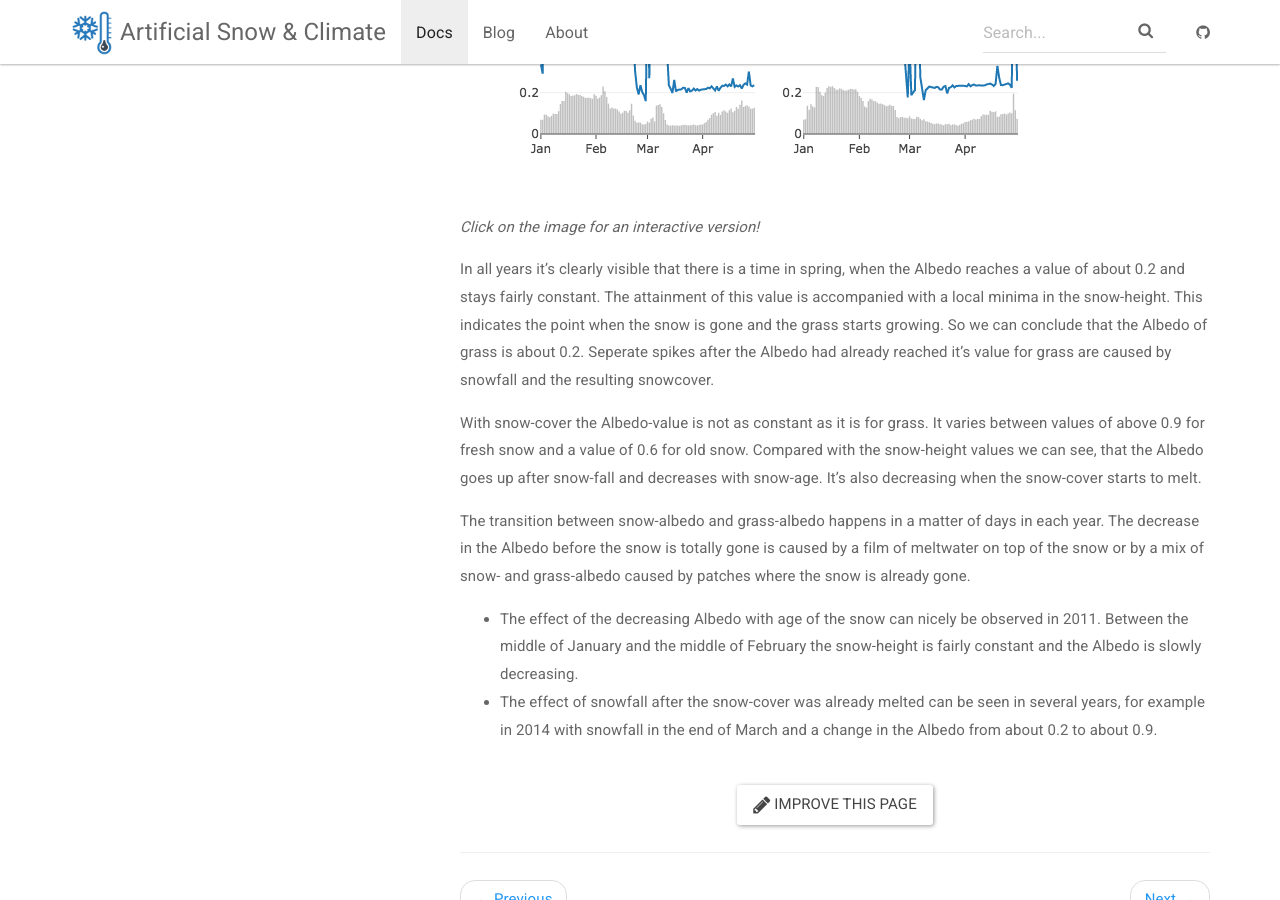
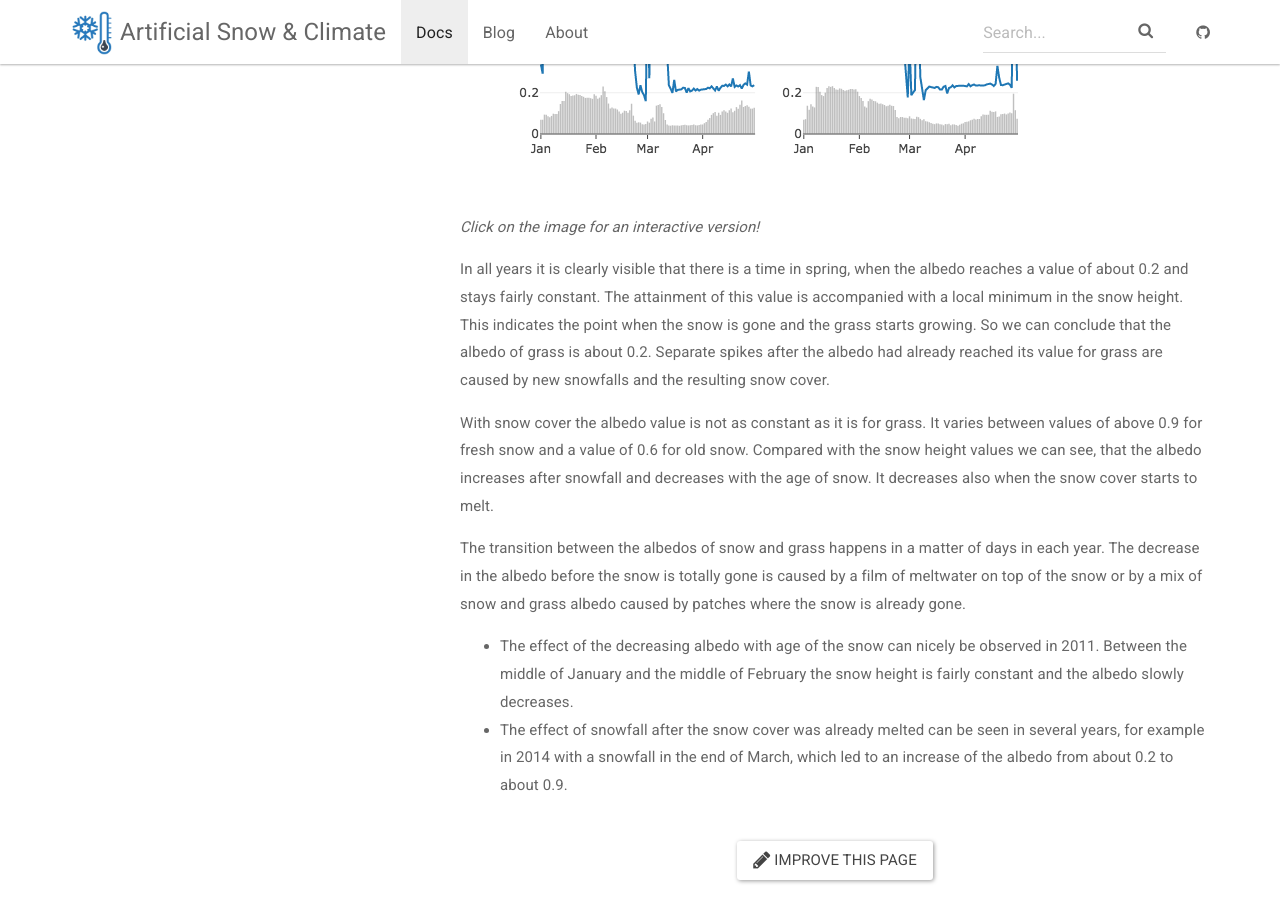
Before and after one commit to transparency-lecture/transparency-lecture.github.io, a Jekyll site: the page built from _docs/students_2018/2018-Neustift.md, in a window 1280 px wide and 900 px high, scrolled down 3172 px. Built offline with Jekyll 4.4.1, drawn with Linux system fonts in a browser that asks for light colours; nearby versions of some CDN libraries; some of the changed text lies outside the part shown.

Commit message:
Update 2018-Neustift.md (#39)

```diff
--- a/_docs/students_2018/2018-Neustift.md
+++ b/_docs/students_2018/2018-Neustift.md
@@ -13,26 +13,26 @@ permalink: /docs/2018-Neustift/
 
 In our investigation it is hypothesized that the albedo is higher on skiing slopes compared to natural terrain due to a prolonged artifical snow-cover in spring.
 To get an idea about the differences in albedo of snow and grass, data from the automatic weather station in Neustift (Stubaital) is used.
-The available data spans over a time-period from 2010 to 2017. In those years especially the transition time from snow to no-snow conditions is interesting.
+The available data spans over a time-period from 2010 to 2017 in which especially the transition time from snow to snow-free conditions was analysed.
 
 [![image not found](/img/posts/neustift_analysis/plot_alltime.png)](/img/posts/neustift_analysis/plot_alltime.html)
 *Click on the image for an interactive version!*
 
 
-In the plot above you can see the daily average albedo and the measured snow-height for the whole eight years of available data. Already in this plot it's easy to see that there is a big difference in the albedo-values between summer and winter. For all years the albedo in summer is quite constant with values a bit above 0.2. In winter the albedo is stronger fluctuating but is mostly in a range between 0.7 and 1.
+In the plot above you can see the daily average albedo and the measured snow-height for the whole eight years of available data. Already in this plot it is easy to see that there is a big difference in the albedo values between summer and winter. For all years the albedo in summer is quite constant with values slightly above 0.2. In winter the albedo fluctuates stronger but is mostly in a range between 0.7 and 1.
 
-The positive snow-height measurements in summer are caused by the lawn under the sensor. The sensor is just measuring the distance to the ground and can't see if the ground is snow or grass. When the snow-height measurements suddenly drop in summer it's a sign that the grass was cut. It's interesting to see that with cutting the grass the albedo also drops.
+The positive snow-height measurements in summer are caused by the lawn under the sensor. The sensor just measures the distance to the ground and cannot detect whether the ground is snow or grass. When the snow height measurements suddenly drop in summer it is a sign that the grass was cut. It is interesting to see that with cutting the grass the albedo also drops.
 
-To get an better idea how the albedo is behaving when the snow melts in spring, the time from January until the end of April for each year is investigated more precisely.
+To get a better idea how the albedo behaves when the snow melts in spring, the time from January until the end of April for each year is investigated more precisely.
 
 [![image not found](/img/posts/neustift_analysis/plot_transition.png)](/img/posts/neustift_analysis/plot_transition.html)
 *Click on the image for an interactive version!*
 
-In all years it's clearly visible that there is a time in spring, when the Albedo reaches a value of about 0.2 and stays fairly constant. The attainment of this value is accompanied with a local minima in the snow-height. This indicates the point when the snow is gone and the grass starts growing. So we can conclude that the Albedo of grass is about 0.2. Seperate spikes after the Albedo had already reached it's value for grass are caused by snowfall and the resulting snowcover.
+In all years it is clearly visible that there is a time in spring, when the albedo reaches a value of about 0.2 and stays fairly constant. The attainment of this value is accompanied with a local minimum in the snow height. This indicates the point when the snow is gone and the grass starts growing. So we can conclude that the albedo of grass is about 0.2. Separate spikes after the albedo had already reached its value for grass are caused by new snowfalls and the resulting snow cover.
 
-With snow-cover the Albedo-value is not as constant as it is for grass. It varies between values of above 0.9 for fresh snow and a value of 0.6 for old snow. Compared with the snow-height values we can see, that the Albedo goes up after snow-fall and decreases with snow-age. It's also decreasing when the snow-cover starts to melt.
+With snow cover the albedo value is not as constant as it is for grass. It varies between values of above 0.9 for fresh snow and a value of 0.6 for old snow. Compared with the snow height values we can see, that the albedo increases after snowfall and decreases with the age of snow. It decreases also when the snow cover starts to melt.
 
-The transition between snow-albedo and grass-albedo happens in a matter of days in each year. The decrease in the Albedo before the snow is totally gone is caused by a film of meltwater on top of the snow or by a mix of snow- and grass-albedo caused by patches where the snow is already gone.
+The transition between the albedos of snow and grass happens in a matter of days in each year. The decrease in the albedo before the snow is totally gone is caused by a film of meltwater on top of the snow or by a mix of snow and grass albedo caused by patches where the snow is already gone.
 
-* The effect of the decreasing Albedo with age of the snow can nicely be observed in 2011. Between the middle of January and the middle of February the snow-height is fairly constant and the Albedo is slowly decreasing.
-* The effect of snowfall after the snow-cover was already melted can be seen in several years, for example in 2014 with snowfall in the end of March and a change in the Albedo from about 0.2 to about 0.9.
+* The effect of the decreasing albedo with age of the snow can nicely be observed in 2011. Between the middle of January and the middle of February the snow height is fairly constant and the albedo slowly decreases.
+* The effect of snowfall after the snow cover was already melted can be seen in several years, for example in 2014 with a snowfall in the end of March, which led to an increase of the albedo from about 0.2 to about 0.9.
```
Also changed, not shown: other parts of _docs/students_2018/2018-Neustift.md (+2 -2 lines).
